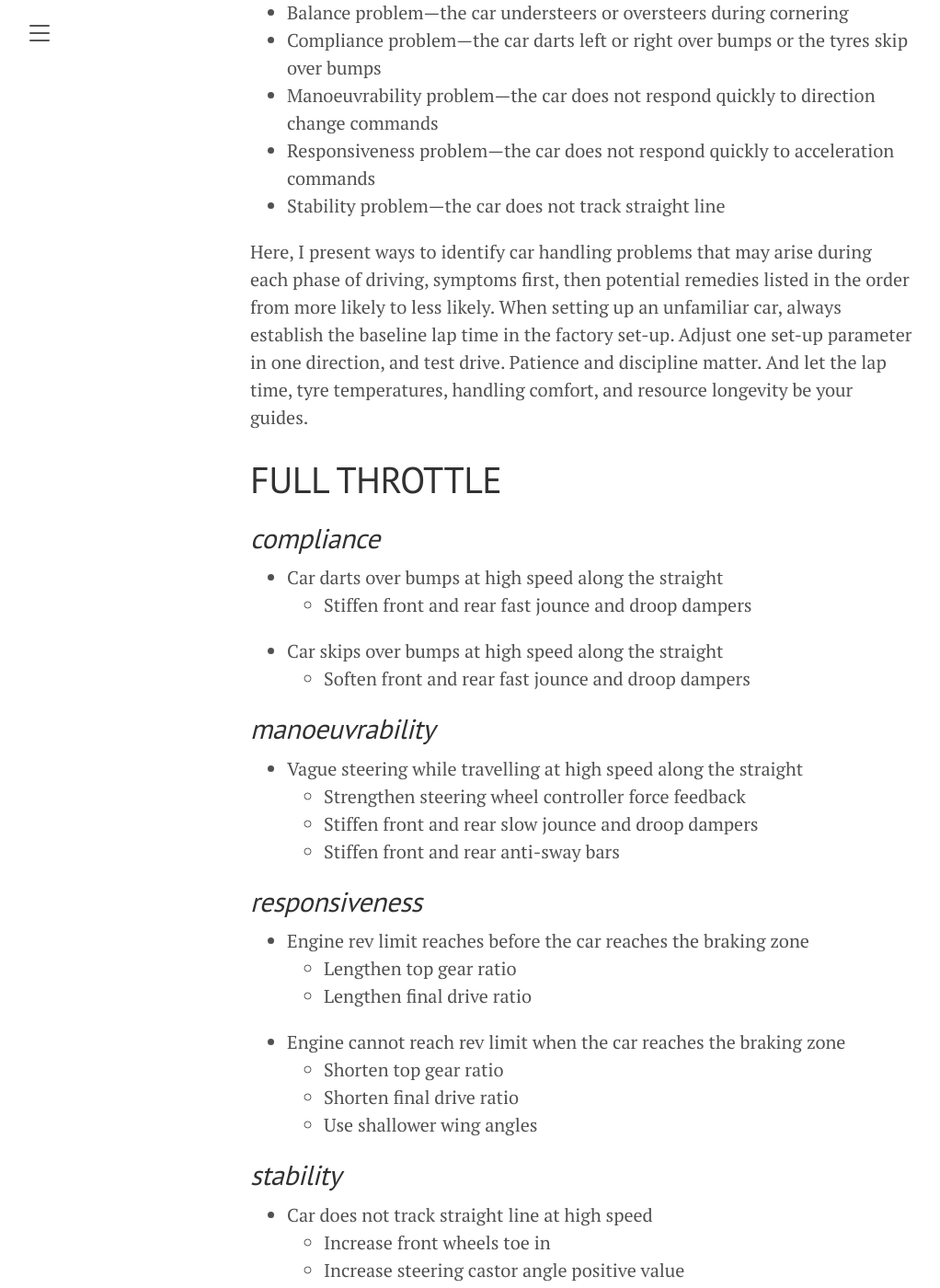
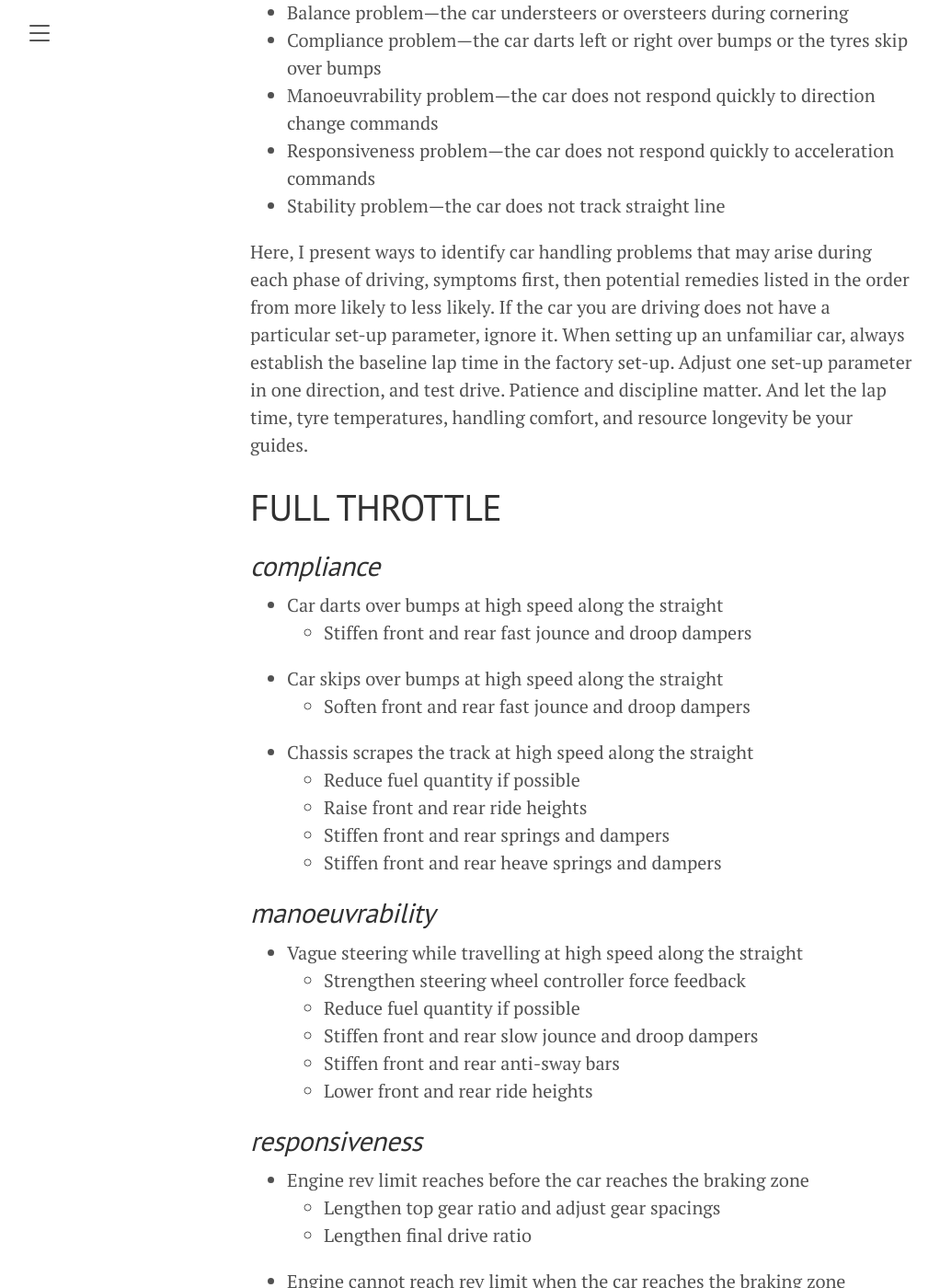
Before and after one commit to amenzwa/amenzwa.github.io, a Jekyll site: the page built from motorsport/adjust.md, in a window 1280 px wide and 1400 px high, scrolled down 871 px. Shown: the whole window at 92% size, without its empty margins (8-1030 px from the left). Built offline with Jekyll 4.4.1, drawn with Linux system fonts in a browser that asks for light colours; our own code applies the rules of GitHub Pages for plain Markdown files; some of the changed text lies outside the part shown.

Commit message:
heave suspensions; centre LSD

```diff
--- a/motorsport/adjust.md
+++ b/motorsport/adjust.md
@@ -23,7 +23,7 @@ In each phase, the following *handling problems* may arise, either singly or in
 - Responsiveness problem—the car does not respond quickly to acceleration commands
 - Stability problem—the car does not track straight line
 
-Here, I present ways to identify car handling problems that may arise during each phase of driving, symptoms first, then potential remedies listed in the order from more likely to less likely. When setting up an unfamiliar car, always establish the baseline lap time in the factory set-up. Adjust one set-up parameter in one direction, and test drive. Patience and discipline matter. And let the lap time, tyre temperatures, handling comfort, and resource longevity be your guides.
+Here, I present ways to identify car handling problems that may arise during each phase of driving, symptoms first, then potential remedies listed in the order from more likely to less likely. If the car you are driving does not have a particular set-up parameter, ignore it. When setting up an unfamiliar car, always establish the baseline lap time in the factory set-up. Adjust one set-up parameter in one direction, and test drive. Patience and discipline matter. And let the lap time, tyre temperatures, handling comfort, and resource longevity be your guides.
 
 # FULL THROTTLE
 
@@ -33,23 +33,31 @@ Here, I present ways to identify car handling problems that may arise during eac
   - Stiffen front and rear fast jounce and droop dampers
 - Car skips over bumps at high speed along the straight
   - Soften front and rear fast jounce and droop dampers
+- Chassis scrapes the track at high speed along the straight
+  - Reduce fuel quantity if possible
+  - Raise front and rear ride heights
+  - Stiffen front and rear springs and dampers
+  - Stiffen front and rear heave springs and dampers
 
 ## *manoeuvrability*
 
 - Vague steering while travelling at high speed along the straight
   - Strengthen steering wheel controller force feedback
+  - Reduce fuel quantity if possible
   - Stiffen front and rear slow jounce and droop dampers
   - Stiffen front and rear anti-sway bars
+  - Lower front and rear ride heights
 
 ## *responsiveness*
 
 - Engine rev limit reaches before the car reaches the braking zone
-  - Lengthen top gear ratio
+  - Lengthen top gear ratio and adjust gear spacings
   - Lengthen final drive ratio
 - Engine cannot reach rev limit when the car reaches the braking zone
-  - Shorten top gear ratio
+  - Shorten top gear ratio and adjust gear spacings
   - Shorten final drive ratio
-  - Use shallower wing angles
+  - Reduce wing angles
+  - Remove Gurney flap
 
 ## *stability*
 
@@ -78,6 +83,10 @@ Here, I present ways to identify car handling problems that may arise during eac
   - Stiffen front and rear fast jounce and droop dampers
 - Car skips over bumps under hard braking
   - Soften front and rear fast jounce and droop dampers
+- Front of chassis scrapes the track under hard braking
+  - Raise front ride height and do the same to the rear to maintain balance
+  - Stiffen front springs and dampers and do the same to the rear to maintain balance
+  - Stiffen front heave springs and dampers and do the same to the rear to maintain balance
 
 ## *responsiveness*
 
@@ -135,6 +146,7 @@ Here, I present ways to identify car handling problems that may arise during eac
 ## *manoeuvrability*
 
 - Car feels floppy at turn-in
+  - Reduce fuel quantity if possible
   - Stiffen front and rear slow jounce dampers
   - Stiffen front and rear anti-sway bars
   - Stiffen front and rear springs
@@ -177,6 +191,7 @@ Here, I present ways to identify car handling problems that may arise during eac
 ## *manoeuvrability*
 
 - Car feels floppy mid corner
+  - Reduce fuel quantity if possible
   - Stiffen front and rear slow jounce dampers
   - Stiffen front and rear anti-sway bars
   - Stiffen front and rear springs
```
Also changed, not shown: other parts of motorsport/adjust.md (+7 -4 lines).
